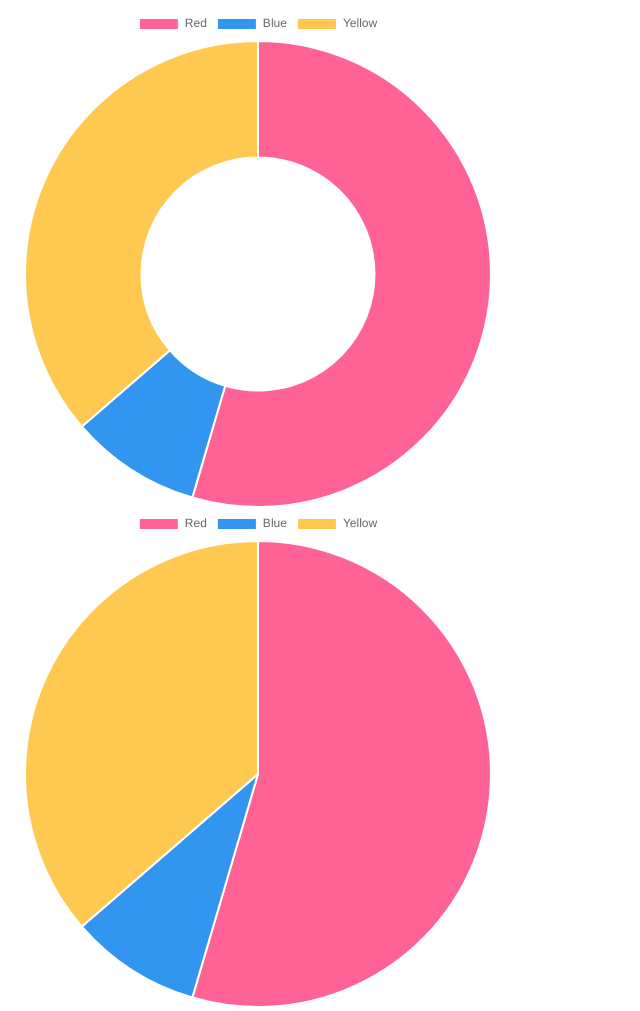
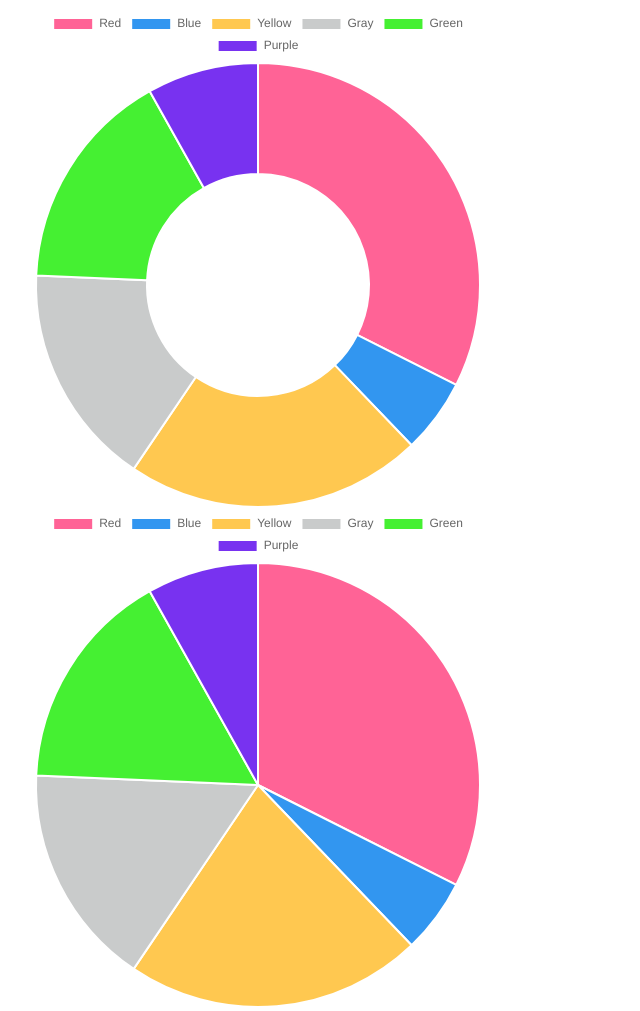
Before and after one commit to KrisLunara/Charts-JS, a plain HTML site: page piechart.html in a window 1280 px wide. Shown: the top 1011 px of the page, without its empty margins (0-640 px from the left). Drawn offline with nearby package versions, Linux system fonts and the light colour scheme.

Commit message:
commit 8/22/2023 - Finished Line chart & pie charts

```diff
--- a/piechart.html
+++ b/piechart.html
@@ -18,14 +18,17 @@
     let myChart =  new Chart(ctx, {
         type: 'doughnut',
         data: {
-            labels: ['Red', 'Blue', 'Yellow'],
+            labels: ['Red', 'Blue', 'Yellow', 'Gray', 'Green', 'Purple'],
             datasets: [{
                 label: 'My First Doughnut Today',
-                data:[300,50,200],
+                data:[300,50,200,150,150,75],
                 backgroundColor: [
                     'rgb(255,99,150)',
                     'rgb(50,150,240)',
-                    'rgb(255,200,80)'
+                    'rgb(255,200,80)',
+                    'rgb(201,203,203)',
+                    'rgb(69,240,50)',
+                    'rgb(120,50,240)'
                 ],
                 hoverOffset: 1
             }]
@@ -35,16 +38,17 @@
     let myChart2 =  new Chart(cty, {
         type: 'pie',
         data: {
-            labels: ['Red', 'Blue', 'Yellow'],
+            labels: ['Red', 'Blue', 'Yellow', 'Gray', 'Green', 'Purple'],
             datasets: [{
                 label: 'My First Doughnut Today',
-                data:[300,50,200],
+                data:[300,50,200,150,150,75],
                 backgroundColor: [
                     'rgb(255,99,150)',
                     'rgb(50,150,240)',
                     'rgb(255,200,80)',
                     'rgb(201,203,203)',
-                    'rgb(50,160,240)'
+                    'rgb(69,240,50)',
+                    'rgb(120,50,240)'
                 ],
                 hoverOffset: 1
             }]
@@ -54,16 +58,19 @@
     let myChart3 =  new Chart(ctz, {
         type: 'polarArea',
         data: {
-            labels: ['Red', 'Green', 'Yellow', 'Gray', 'Blue'],
+            labels: ['Red', 'Green', 'Yellow', 'Gray', 'Blue', 'Purple', 'Lime', 'Orange'],
             datasets: [{
                 label: 'Polar Area Chart',
-                data:[11,10,15,3,2],
+                data:[11,10,15,3,2,9,5,6],
                 backgroundColor: [
                     'rgb(255,100,130)',
                     'rgb(80,190,190)',
                     'rgb(255,200,85)',
                     'rgb(201,203,203)',
-                    'rgb(50,160,240)'
+                    'rgb(50,160,240)',
+                    'rgb(98,50,240)',
+                    'rgb(170,240,50)',
+                    'rgb(240,129,50)'
                 ],
                 hoverOffset: 1
             }]
```
Also changed, not shown: linesAndScatter.html (+3 -3 lines).
